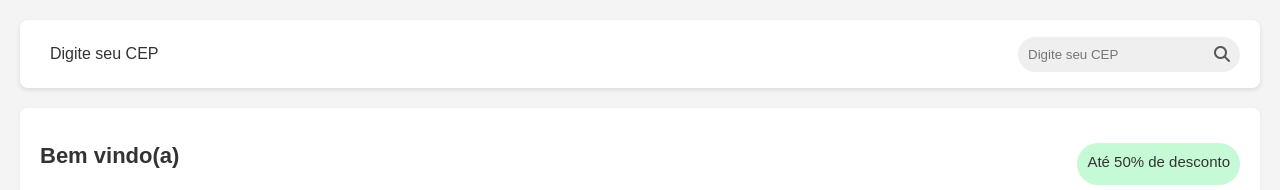
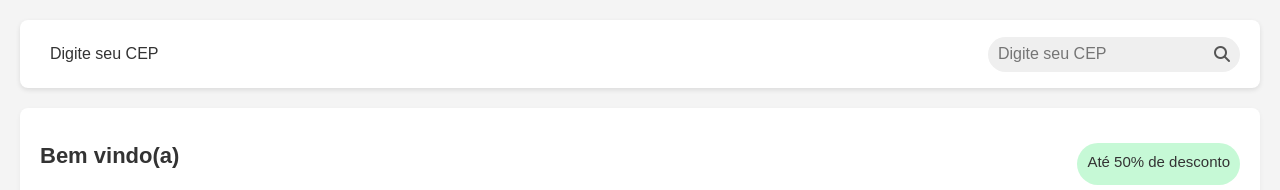
Before and after one commit to thomascamargo2024/promocoes, a plain HTML site: page index.html in a window 1280 px wide. Shown: the top 190 px of the page. Drawn offline with Linux system fonts and the light colour scheme.

Commit message:
Update style.css

```diff
--- a/style.css
+++ b/style.css
@@ -4,6 +4,10 @@
   padding: 0;
   box-sizing: border-box;
   font-family: Arial, sans-serif;
+}
+
+input{
+  font-size: 16px;
 }
 
 body {
```
